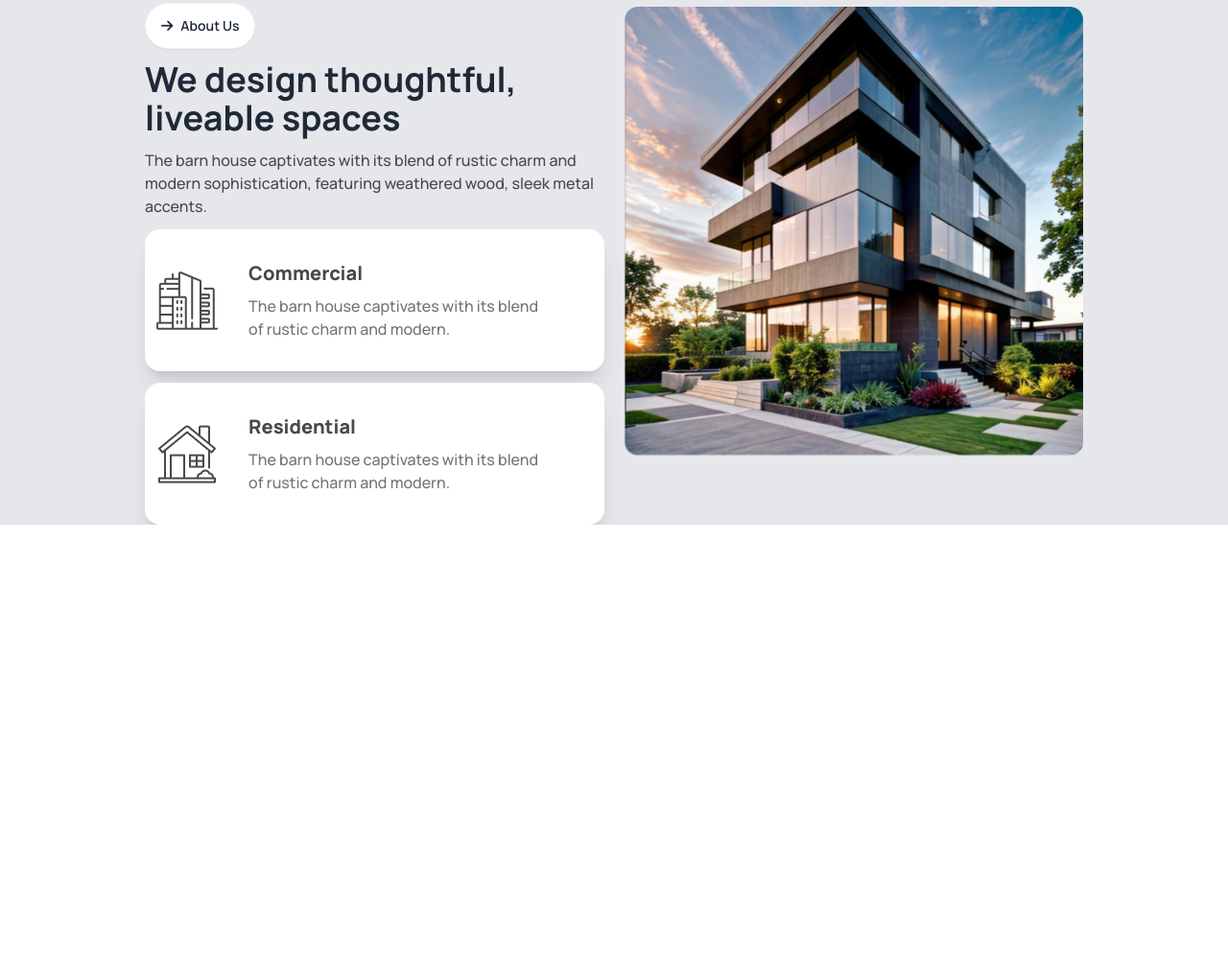
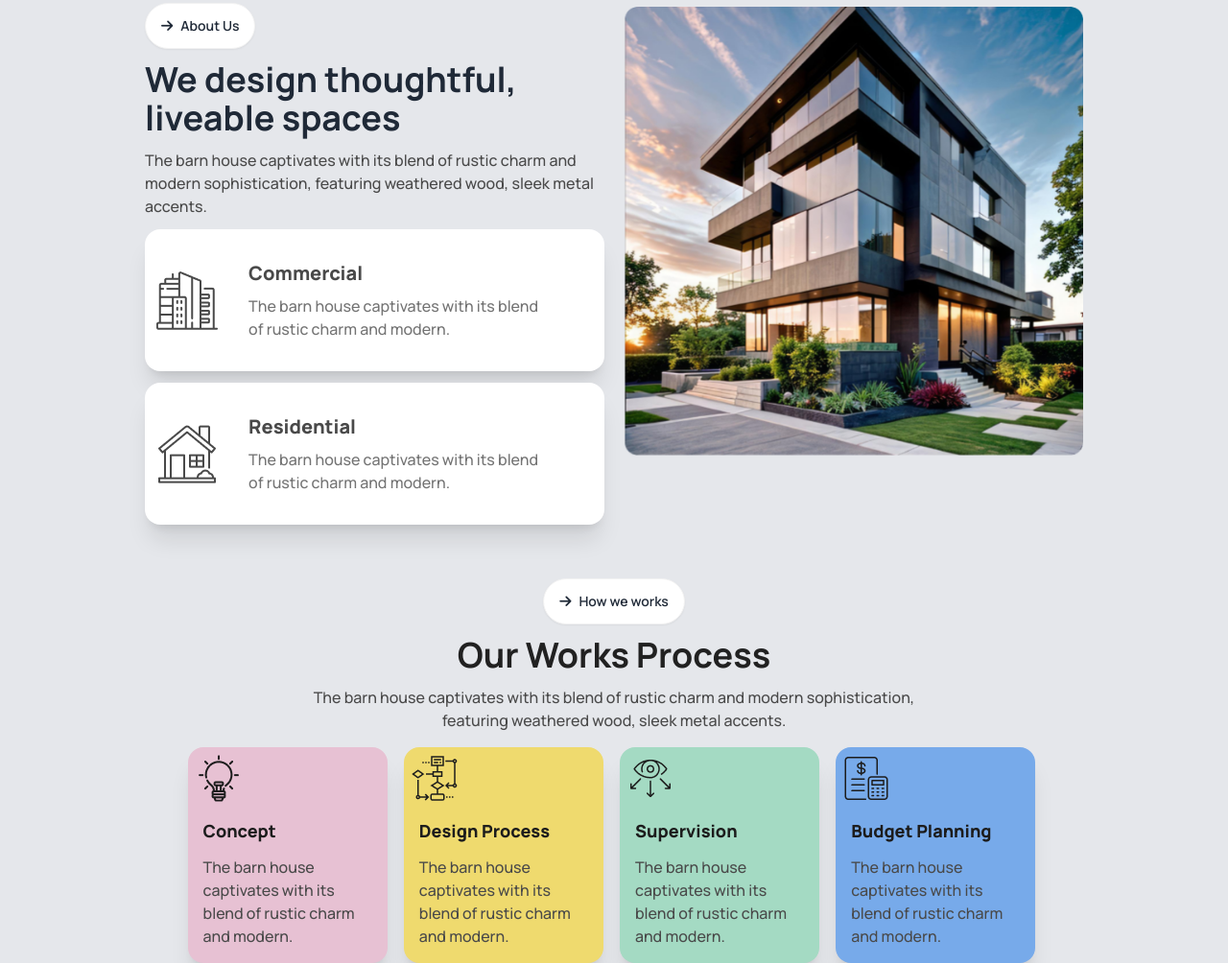
Before and after one commit to taseen17/Assignment-3, a plain HTML site: page index.html in a window 1280 px wide. Shown: the part 929-1933 px from the top of the page at 96% size. Before the commit the page ends 1476 px from the top, so only its background shows below. Drawn offline with nearby package versions, Linux system fonts and the light colour scheme.

Commit message:
our works done

```diff
--- a/index.html
+++ b/index.html
@@ -99,6 +99,7 @@
     </section>
   </header>
   <main>
+
     <section class="bg-gray-200">
       <div class="w-11/12 mx-auto">
         <div>
@@ -106,11 +107,13 @@
         </div>
         <div class="w-5/6 mx-auto grid grid-cols-2 gap-5 mt-2 max-sm:grid-cols-1">
           <div>
-            <div class="max-sm:flex justify-center mt-3"><button class="btn rounded-[24px] bg-white px mb-3"><i class="fa-solid fa-arrow-right"></i> About
-              Us</button>
+            <div class="max-sm:flex justify-center mt-3"><button class="btn rounded-[24px] bg-white px mb-3"><i
+                  class="fa-solid fa-arrow-right"></i> About
+                Us</button>
             </div>
             <h2 class="font-bold text-4xl mb-3 max-sm:text-center">We design thoughtful,<br> liveable spaces</h2>
-            <p class="font-medium text-base text-[#494949] mb-3 max-sm:text-center">The barn house captivates with its blend of rustic charm and
+            <p class="font-medium text-base text-[#494949] mb-3 max-sm:text-center">The barn house captivates with its
+              blend of rustic charm and
               <br>
               modern sophistication, featuring weathered wood, sleek metal accents.
             </p>
@@ -120,7 +123,8 @@
               </figure>
               <div class="card-body">
                 <h2 class="font-extrabold text-xl text-[#494949]">Commercial</h2>
-                <p class="text-[#737373] font-medium text-base">The barn house captivates with its blend <br> of rustic charm and modern.</p>
+                <p class="text-[#737373] font-medium text-base">The barn house captivates with its blend <br> of rustic
+                  charm and modern.</p>
               </div>
             </div>
             <div class="card card-side bg-base-100 shadow-xl">
@@ -129,7 +133,8 @@
               </figure>
               <div class="card-body">
                 <h2 class="font-extrabold text-xl text-[#494949]">Residential</h2>
-                <p class="text-[#737373] font-medium text-base">The barn house captivates with its blend <br> of rustic charm and modern.</p>
+                <p class="text-[#737373] font-medium text-base">The barn house captivates with its blend <br> of rustic
+                  charm and modern.</p>
               </div>
             </div>
           </div>
@@ -138,7 +143,74 @@
           </div>
         </div>
       </div>
+
+      <!----our works section-->
+
+      <div class="w-5/6 mx-auto mt-14">
+        <div class="flex justify-center mt-3"><button class="btn rounded-[24px] bg-white px mb-3"><i
+              class="fa-solid fa-arrow-right"></i> How we works</button> </div>
+        <h3 class="font-bold text-4xl text-[#212121] text-center mb-3">Our Works Process</h3>
+        <p class="text-[#494949] font-medium text-base text-center mb-4">The barn house captivates with its blend of
+          rustic charm and modern sophistication, <br> featuring weathered wood, sleek metal accents.</p>
+
+        <div class="w-5/6 mx-auto grid grid-cols-4 max-sm:grid-cols-1 gap-3 max-sm:content-center">
+          <div>
+            <div class="card card-compact bg-base-100 w-52 shadow-xl bg-[#E7C1D3] max-sm:w-full">
+              <figure>
+                <img class="mr-auto mt-2 ml-2" src="assets/concept.png" alt="Shoes" />
+              </figure>
+              <div class="card-body">
+                <h2 class="card-title font-extrabold text-lg text-[#1C1C1C]">Concept</h2>
+                <p class="text-[#494949] font-medium text-base">The barn house captivates with its blend of rustic charm
+                  and modern.</p>
+              </div>
+            </div>
+          </div>
+
+          <div>
+            <div class="card card-compact bg-base-100 w-52 shadow-xl bg-[#EFDA6E] max-sm:w-full">
+              <figure>
+                <img class="mr-auto mt-2 ml-2" src="assets/flow-chart.png" alt="Shoes" />
+              </figure>
+              <div class="card-body">
+                <h2 class="card-title font-extrabold text-lg text-[#1C1C1C]">Design Process</h2>
+                <p class="text-[#494949] font-medium text-base">The barn house captivates with its blend of rustic charm
+                  and modern.</p>
+              </div>
+            </div>
+          </div>
+
+          <div>
+            <div class="card card-compact bg-base-100 w-52 shadow-xl bg-[#A4DAC3] max-sm:w-full">
+              <figure>
+                <img class="mr-auto mt-2 ml-2" src="assets/vision.png" alt="Shoes" />
+              </figure>
+              <div class="card-body">
+                <h2 class="card-title font-extrabold text-lg text-[#1C1C1C]">Supervision</h2>
+                <p class="text-[#494949] font-medium text-base">The barn house captivates with its blend of rustic charm
+                  and modern.</p>
+              </div>
+            </div>
+          </div>
+
+          <div>
+            <div class="card card-compact bg-base-100 w-52 shadow-xl bg-[#77AAEA] max-sm:w-full">
+              <figure>
+                <img class="mr-auto mt-2 ml-2" src="assets/budget-planning.png" alt="Shoes" />
+              </figure>
+              <div class="card-body">
+                <h2 class="card-title font-extrabold text-lg text-[#1C1C1C]">Budget Planning</h2>
+                <p class="text-[#494949] font-medium text-base">The barn house captivates with its blend of rustic charm
+                  and modern.</p>
+              </div>
+            </div>
+          </div>
+        </div>
+      </div>
     </section>
+
+
+
 
 
   </main>
```
